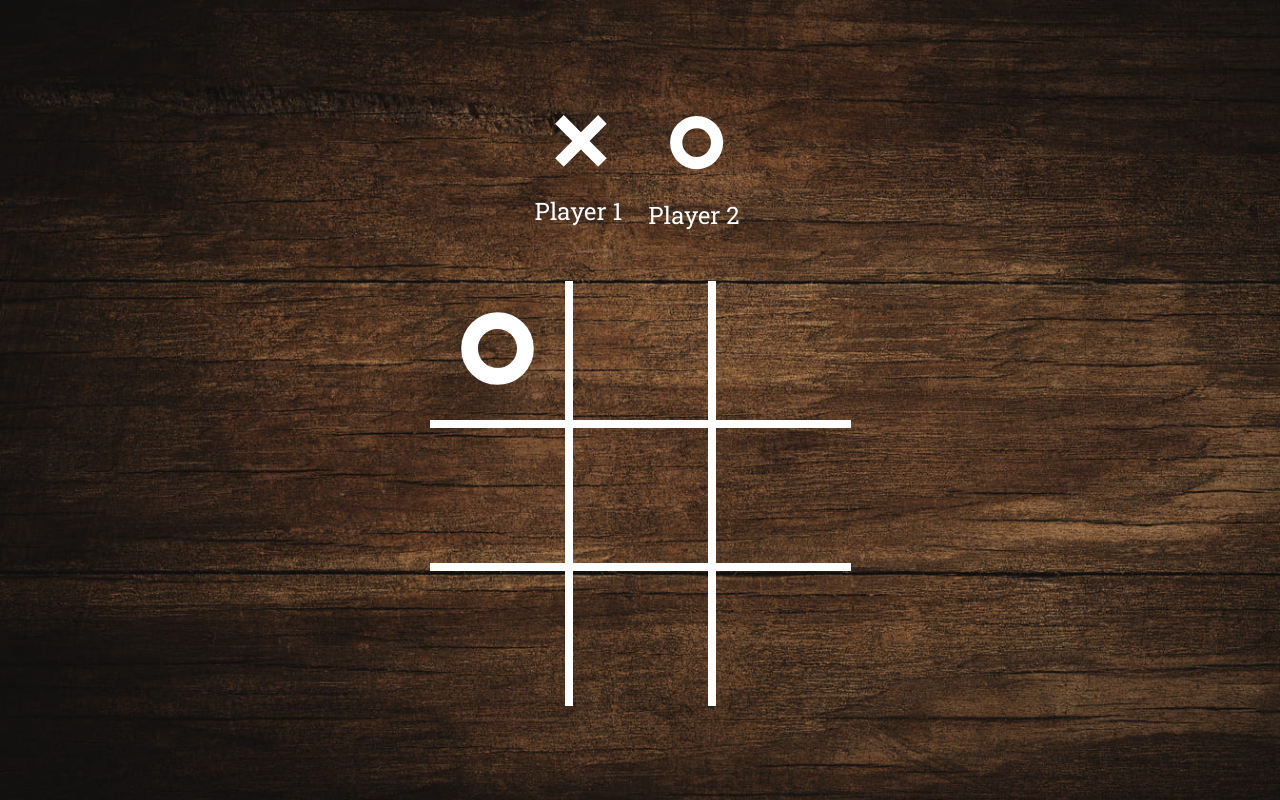
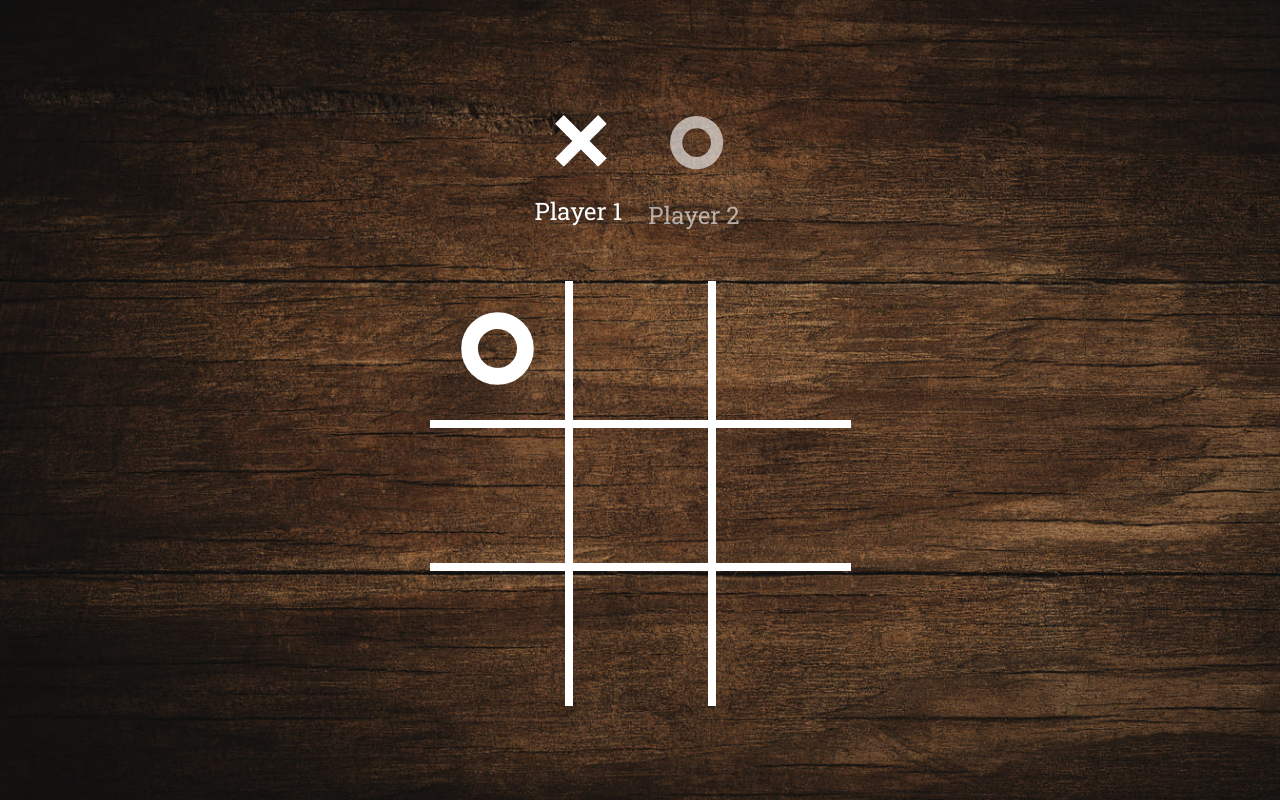
Before and after one commit to io-moon00/tictactoe, a plain HTML site: page index.html in a window 1280 px wide. Both pictures are taken after a click on the element 499 px from the left and 352 px from the top of the page. Drawn offline with Linux system fonts and the light colour scheme.

Commit message:
show current player

```diff
--- a/index.html
+++ b/index.html
@@ -14,13 +14,13 @@
 <body>
     <div>
         <div class="players">
-        <div>
+        <div id="player1" class="inactive-player">
             <svg id="" viewBox="0 0 6 6" class="cross">
                 <path d="M 0 1 L 1 0 L 3 2 L 5 0 L 6 1 L 4 3 L 6 5 L 5 6 L 3 4 L 1 6 L 0 5 L 2 3 L 0 1" />
             </svg>
             <span>Player 1</span>
         </div>
-        <div>
+        <div id="player2">
             <svg id="" viewBox="1 0.5 5 5" class="circle">
                 <path d="M 2 3 A 1.3 1.3 90 1 1 5 3 A 1.3 1.3 90 1 1 2 3" />
             </svg>
--- a/script.js
+++ b/script.js
@@ -5,9 +5,13 @@ function fillShape(id){
 
     if (currentShape == 'cross'){
        currentShape = 'circle';
+       document.getElementById('player1').classList.remove('inactive-player');
+       document.getElementById('player2').classList.add('inactive-player');
     }
     else{
         currentShape = 'cross'
+        document.getElementById('player1').classList.add('inactive-player');
+        document.getElementById('player2').classList.remove('inactive-player');
     }
     fields[id] = currentShape;
     draw();
--- a/style.css
+++ b/style.css
@@ -72,3 +72,7 @@ table tr td:last-child{
     color: white;
     font-size: 24px;
 }
+
+.inactive-player{
+opacity: 0.6;
+}
```
